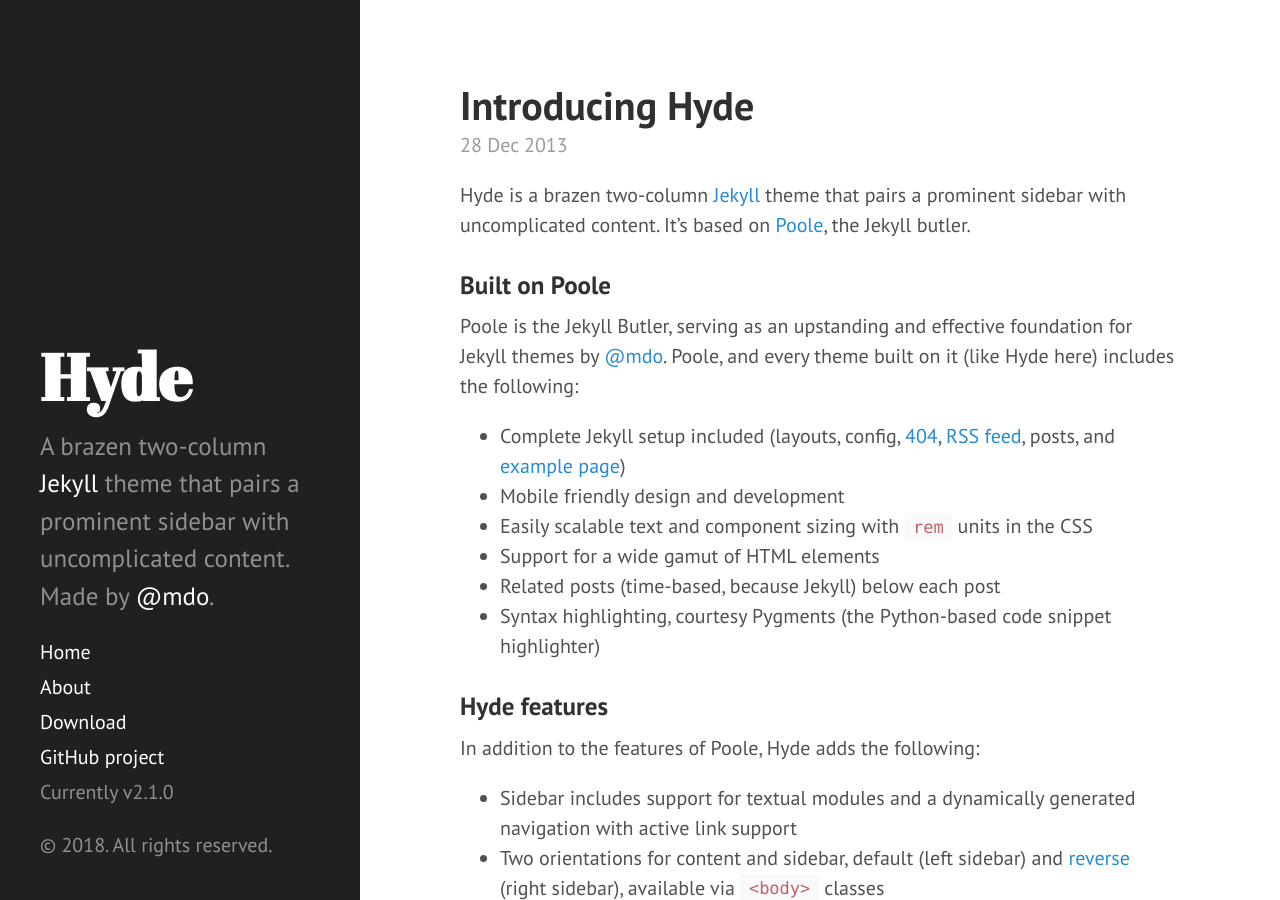
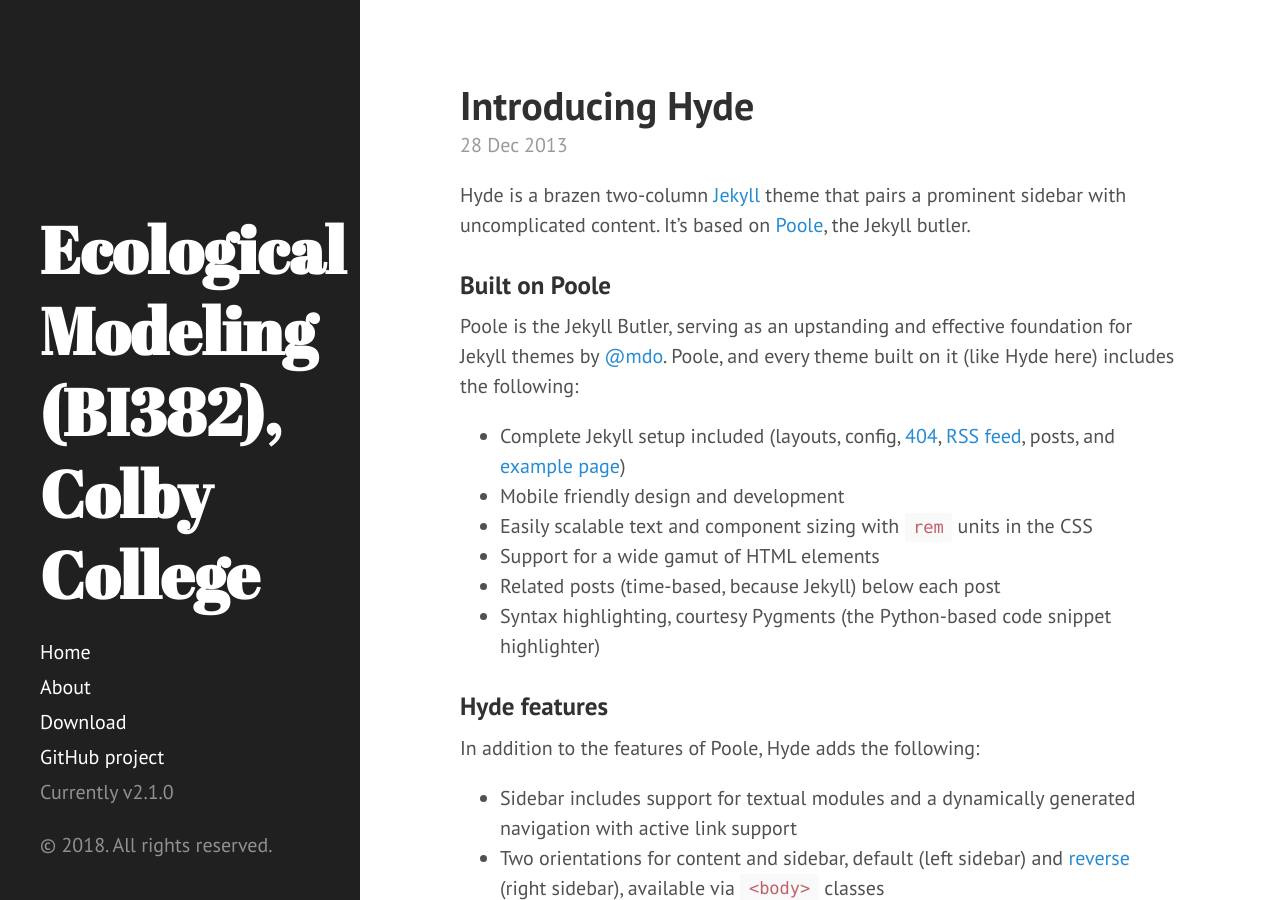
Before and after one commit to ColbyEcology/BI382_2018_Spring, a Jekyll site: the page built from index.html, in a window 1280 px wide and 900 px high. Built offline with Jekyll 4.4.1, drawn with Linux system fonts in a browser that asks for light colours; Markdown is read by kramdown in place of the engine named in the settings; the list of posts is cut into pages by our own code.

Commit message:
Added configuation information

```diff
--- a/_config.yml
+++ b/_config.yml
@@ -6,15 +6,15 @@
 permalink:        pretty
 
 # Setup
-title:            Hyde
+title:            Ecological Modeling (BI382), Colby College
 tagline:          'A Jekyll theme'
-description:      'A brazen two-column <a href="http://jekyllrb.com" target="_blank">Jekyll</a> theme that pairs a prominent sidebar with uncomplicated content. Made by <a href="https://twitter.com/mdo" target="_blank">@mdo</a>.'
-url:              http://hyde.getpoole.com
+description:      ''
+url:              http://ecologistchris.github.io
 baseurl:          /
 
 author:
-  name:           'Mark Otto'
-  url:            https://twitter.com/mdo
+  name:           'Chris Moore'
+  url:            https://mutualismecology.com
 
 paginate:         5
 
```
